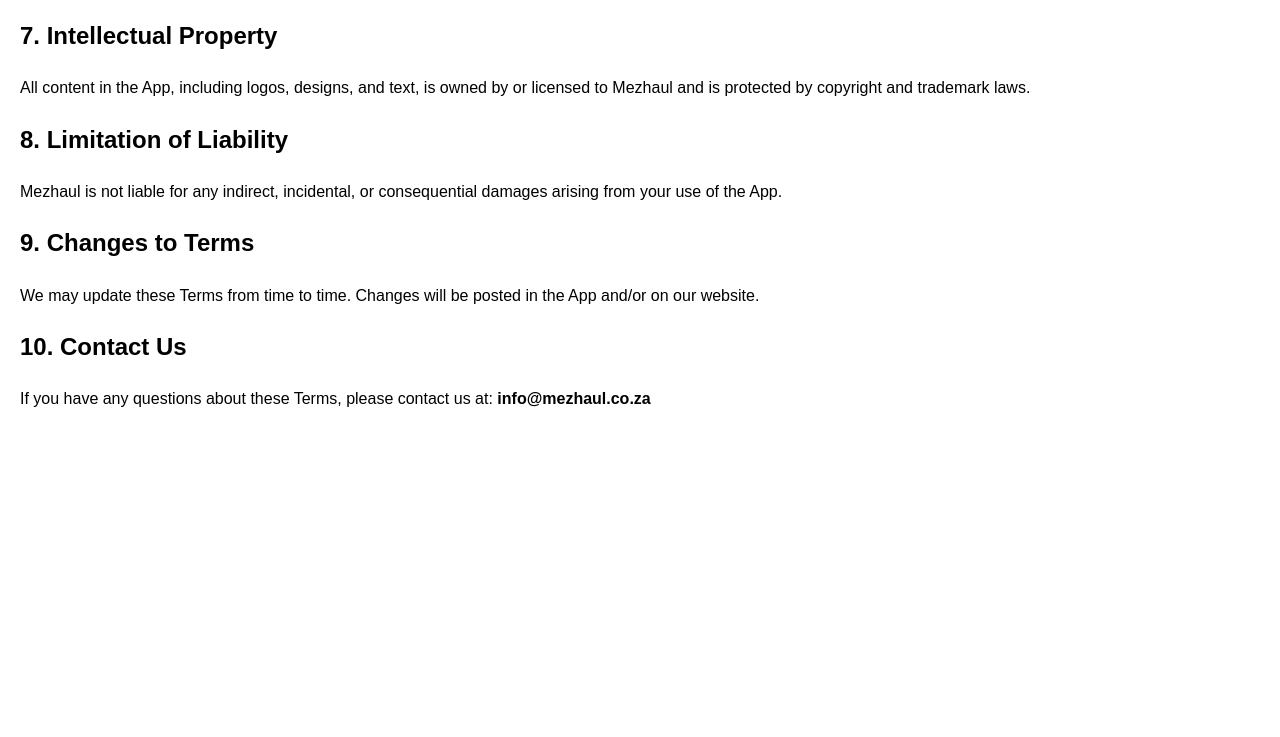
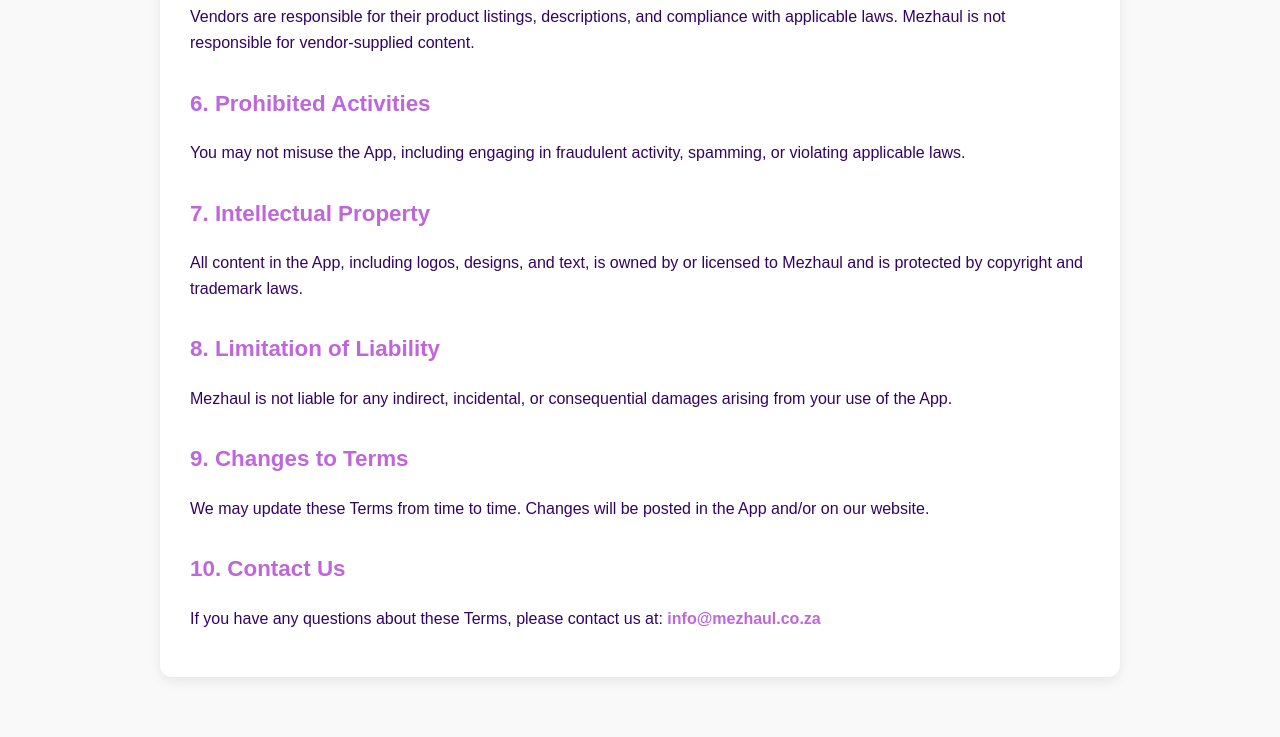
Before and after one commit to Saraiah-Projects/mezhaul, a plain HTML site: page terms-and-conditions.html in a window 1280 px wide. Shown: the part 864-1601 px from the top of the page. Before the commit the page ends 1296 px from the top, so only its background shows below. Drawn offline with Linux system fonts and the light colour scheme.

Commit message:
Update terms-and-conditions.html

```diff
--- a/terms-and-conditions.html
+++ b/terms-and-conditions.html
@@ -1,45 +1,126 @@
-
 <!DOCTYPE html>
 <html lang="en">
 <head>
-  <meta charset="UTF-8">
-  <meta name="viewport" content="width=device-width, initial-scale=1.0">
+  <meta charset="UTF-8" />
+  <meta name="viewport" content="width=device-width, initial-scale=1" />
   <title>Terms & Conditions - Mezhaul</title>
+  <style>
+    body {
+      font-family: Arial, sans-serif;
+      background: #f9f9f9;
+      margin: 0;
+      padding: 20px;
+      color: #320366;
+      line-height: 1.6;
+    }
+    .container {
+      max-width: 900px;
+      margin: 40px auto;
+      background: white;
+      padding: 30px;
+      border-radius: 12px;
+      box-shadow: 0px 4px 12px rgba(0,0,0,0.08);
+    }
+    h1 {
+      text-align: center;
+      color: #b442d6;
+      font-size: 2.2rem;
+      margin-bottom: 10px;
+    }
+    h2 {
+      color: #c066db;
+      margin-top: 30px;
+      font-size: 1.4rem;
+    }
+    p, li {
+      font-size: 1rem;
+      color: #320366;
+    }
+    ul {
+      padding-left: 20px;
+    }
+    .date {
+      text-align: center;
+      color: #555;
+      margin-bottom: 30px;
+    }
+    a {
+      color: #c066db;
+      text-decoration: none;
+    }
+    a:hover {
+      text-decoration: underline;
+    }
+    @media (max-width: 600px) {
+      .container {
+        padding: 20px;
+        margin: 20px;
+      }
+      h1 {
+        font-size: 1.8rem;
+      }
+    }
+  </style>
 </head>
-<body style="font-family: Arial, sans-serif; line-height: 1.6; margin: 20px;">
+<body>
+  <div class="container">
     <h1>Terms & Conditions</h1>
-  <p><strong>Effective Date:</strong> August 2025</p>
+    <p class="date"><strong>Effective Date:</strong> August 2025</p>
 
-  <p>Welcome to Mezhaul. These Terms & Conditions (“Terms”) govern your use of the Mezhaul mobile application (the “App”) and services (“Services”) operated by Mezhaul (“we”, “our”, “us”).</p>
+    <p>
+      Welcome to Mezhaul. These Terms & Conditions (“Terms”) govern your use of the Mezhaul mobile application (the “App”) and services (“Services”) operated by Mezhaul (“we”, “our”, “us”).
+    </p>
 
     <h2>1. Acceptance of Terms</h2>
-  <p>By downloading, installing, or using the App, you agree to these Terms. If you do not agree, you may not use the App.</p>
+    <p>
+      By downloading, installing, or using the App, you agree to these Terms. If you do not agree, you may not use the App.
+    </p>
 
     <h2>2. Eligibility</h2>
-  <p>You must be at least 18 years old or have the consent of a parent/guardian to use the App.</p>
+    <p>
+      You must be at least 18 years old or have the consent of a parent/guardian to use the App.
+    </p>
 
     <h2>3. User Accounts</h2>
-  <p>When creating an account, you must provide accurate and complete information. You are responsible for maintaining the confidentiality of your login credentials and for all activities under your account.</p>
+    <p>
+      When creating an account, you must provide accurate and complete information. You are responsible for maintaining the confidentiality of your login credentials and for all activities under your account.
+    </p>
 
     <h2>4. Orders & Payments</h2>
-  <p>All orders placed through the App are subject to acceptance by Mezhaul. Prices and availability are subject to change without notice. Payments must be made through the approved payment methods in the App.</p>
+    <p>
+      All orders placed through the App are subject to acceptance by Mezhaul. Prices and availability are subject to change without notice. Payments must be made through the approved payment methods in the App.
+    </p>
 
     <h2>5. Vendor Listings</h2>
-  <p>Vendors are responsible for their product listings, descriptions, and compliance with applicable laws. Mezhaul is not responsible for vendor-supplied content.</p>
+    <p>
+      Vendors are responsible for their product listings, descriptions, and compliance with applicable laws. Mezhaul is not responsible for vendor-supplied content.
+    </p>
 
     <h2>6. Prohibited Activities</h2>
-  <p>You may not misuse the App, including engaging in fraudulent activity, spamming, or violating applicable laws.</p>
+    <p>
+      You may not misuse the App, including engaging in fraudulent activity, spamming, or violating applicable laws.
+    </p>
 
     <h2>7. Intellectual Property</h2>
-  <p>All content in the App, including logos, designs, and text, is owned by or licensed to Mezhaul and is protected by copyright and trademark laws.</p>
+    <p>
+      All content in the App, including logos, designs, and text, is owned by or licensed to Mezhaul and is protected by copyright and trademark laws.
+    </p>
 
     <h2>8. Limitation of Liability</h2>
-  <p>Mezhaul is not liable for any indirect, incidental, or consequential damages arising from your use of the App.</p>
+    <p>
+      Mezhaul is not liable for any indirect, incidental, or consequential damages arising from your use of the App.
+    </p>
 
     <h2>9. Changes to Terms</h2>
-  <p>We may update these Terms from time to time. Changes will be posted in the App and/or on our website.</p>
+    <p>
+      We may update these Terms from time to time. Changes will be posted in the App and/or on our website.
+    </p>
 
     <h2>10. Contact Us</h2>
-  <p>If you have any questions about these Terms, please contact us at: <strong>info@mezhaul.co.za</strong></p>
+    <p>
+      If you have any questions about these Terms, please contact us at:
+      <strong><a href="mailto:info@mezhaul.co.za">info@mezhaul.co.za</a></strong>
+    </p>
+  </div>
 </body>
 </html>
```
Lines whose indentation alone changed are shown as unchanged.
